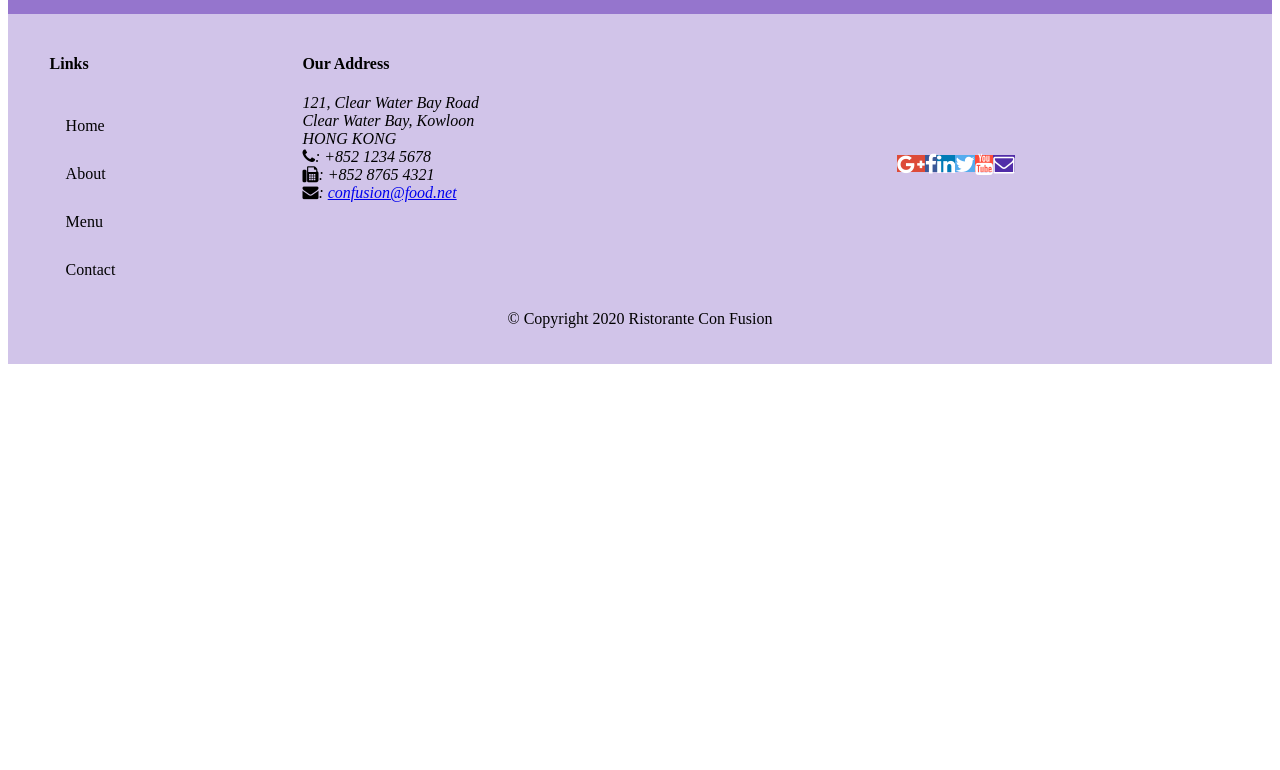
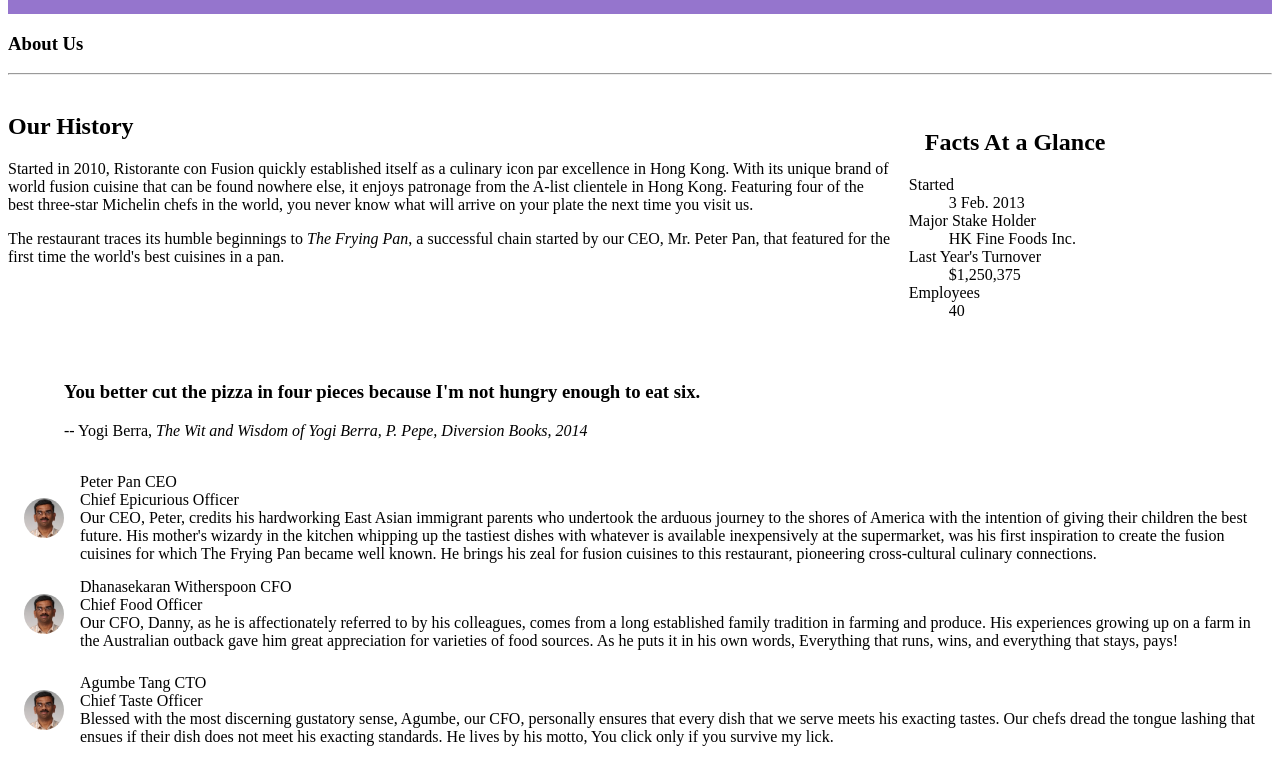
Before and after one commit to samridhiprasad19/my-angular-work, an Angular app: page /aboutus in a window 1280 px wide. Before the commit this address led to /. Shown: the part 300-1070 px from the top of the page. Before the commit the page ends 800 px from the top, so only its background shows below. Built offline with nearby package versions, Linux system fonts and the light colour scheme.

Commit message:
assignment2

```diff
--- a/src/app/about/about.component.html
+++ b/src/app/about/about.component.html
@@ -1,3 +1,63 @@
-<p>
-  about works!
-</p>
+<div class="container"
+  fxLayout="column"
+  fxLayoutGap="10px">
+
+  <div fxFlex>
+    <div>
+        <h3>About Us</h3>
+        <hr>
+    </div>
+  </div>
+
+  <div fxFlex>
+    <div fxLayout="column" fxLayout.gt-sm="row">
+      <div fxFlex="70">
+        <h2>Our History</h2>
+        <p>Started in 2010, Ristorante con Fusion quickly established itself as a culinary icon par excellence in Hong Kong. With its unique brand of world fusion cuisine that can be found nowhere else, it enjoys patronage from the A-list clientele in Hong Kong.  Featuring four of the best three-star Michelin chefs in the world, you never know what will arrive on your plate the next time you visit us.</p>
+        <p>The restaurant traces its humble beginnings to <em>The Frying Pan</em>, a successful chain started by our CEO, Mr. Peter Pan, that featured for the first time the world's best cuisines in a pan.</p>
+      </div>
+      <div fxFlex="30">
+        <mat-card>
+          <mat-card-header>
+            <mat-card-title>
+            <h2>Facts At a Glance</h2>
+            </mat-card-title>
+          </mat-card-header>
+          <mat-card-content>
+            <dl>
+              <dt>Started</dt>
+              <dd>3 Feb. 2013</dd>
+              <dt>Major Stake Holder</dt>
+              <dd>HK Fine Foods Inc.</dd>
+              <dt>Last Year's Turnover</dt>
+              <dd>$1,250,375</dd>
+              <dt>Employees</dt>
+              <dd>40</dd>
+            </dl>
+          </mat-card-content>
+        </mat-card>
+      </div>
+    </div>
+  </div>
+
+  <div fxFlex>
+    <mat-card>
+      <blockquote>
+        <h3>You better cut the pizza in four pieces because
+            I'm not hungry enough to eat six.</h3>
+        <footer>-- Yogi Berra,
+          <cite>The Wit and Wisdom of Yogi Berra,
+            P. Pepe, Diversion Books, 2014</cite>
+        </footer>
+      </blockquote>
+    </mat-card>
+  </div>
+  <div fxFlex>
+    <mat-list *ngFor="let leader of leaders">
+    <mat-list-item><img matListAvatar src="{{leader.image}}">
+    <h5 matLine>{{leader.name}} {{leader.abbr}} </h5>
+   <h6 matLine>{{leader.designation}}</h6>
+   <h6 matLine> {{leader.description}}</h6></mat-list-item>
+    </mat-list>
+  </div>
+</div>
--- a/src/app/about/about.component.ts
+++ b/src/app/about/about.component.ts
@@ -1,4 +1,6 @@
 import { Component, OnInit } from '@angular/core';
+import { Leader } from '../shared/leader';
+import { LeaderService } from '../services/leader.service';
 
 @Component({
   selector: 'app-about',
@@ -6,10 +8,11 @@ import { Component, OnInit } from '@angular/core';
   styleUrls: ['./about.component.scss']
 })
 export class AboutComponent implements OnInit {
-
-  constructor() { }
+  leaders:Leader[];
+  constructor(private leaderservice:LeaderService){ }
 
   ngOnInit() {
+  this.leaders = this.leaderservice.getLeaders();
   }
 
 }
--- a/src/app/app-routing/routes.ts
+++ b/src/app/app-routing/routes.ts
@@ -11,5 +11,6 @@ export const routes: Routes = [
   { path: 'menu',     component: MenuComponent },
   {path:'contactus', component:ContactComponent},
   { path: 'dishdetail/:id',component: DishdetailComponent },
+  {path:'aboutus',component:AboutComponent},
   { path: '', redirectTo: '/home', pathMatch: 'full' }
 ];
--- a/src/app/app.module.ts
+++ b/src/app/app.module.ts
@@ -11,6 +11,7 @@ import { AppComponent } from './app.component';
 import { DishService } from './services/dish.service';
 import { AppRoutingModule } from './app-routing/app-routing.module';
 import { PromotionsService } from './services/promotions.service';
+import { LeaderService } from './services/leader.service';
 import 'hammerjs';
 import { MenuComponent } from './menu/menu.component';
 import { DishdetailComponent } from './dishdetail/dishdetail.component';
@@ -42,7 +43,7 @@ import { ContactComponent } from './contact/contact.component';
     FlexLayoutModule,
     AppRoutingModule
   ],
-  providers: [DishService,PromotionsService],
+  providers: [DishService,PromotionsService,LeaderService],
   bootstrap: [AppComponent]
 })
 export class AppModule { }
--- a/src/app/footer/footer.component.html
+++ b/src/app/footer/footer.component.html
@@ -9,10 +9,10 @@
       <div fxFlex="40" fxFlexOffset="20px">
         <h4>Links</h4>
         <mat-list>
-          <mat-list-item><a mat-button>Home</a></mat-list-item>
-          <mat-list-item><a mat-button>About</a></mat-list-item>
-          <mat-list-item><a mat-button>Menu</a></mat-list-item>
-          <mat-list-item><a mat-button>Contact</a></mat-list-item>
+          <mat-list-item routerLink="/home"><a mat-button>Home</a></mat-list-item>
+          <mat-list-item routerLink="/aboutus"><a mat-button>About</a></mat-list-item>
+          <mat-list-item routerLink="/menu"><a mat-button>Menu</a></mat-list-item>
+          <mat-list-item routerLink="/contactus"><a mat-button>Contact</a></mat-list-item>
         </mat-list>
       </div>
       <div fxFlex="55">
--- a/src/app/header/header.component.html
+++ b/src/app/header/header.component.html
@@ -1,7 +1,7 @@
 <mat-toolbar color="primary">
   <span><img src="/assets/images/logo.png" height=30 width=41></span>
   <a mat-button routerLink="/home"><span class="fa fa-home fa-lg" routerLinkActive="active"></span> Home</a>
-  <a mat-button><span class="fa fa-info fa-lg" routerLinkActive="active"></span> About</a>
+  <a mat-button routerLink="/aboutus"><span class="fa fa-info fa-lg" routerLinkActive="active"></span> About</a>
   <a mat-button routerLink="/menu"><span class="fa fa-list fa-lg" routerLinkActive="active"></span> Menu</a>
   <a mat-button routerLink="/contactus"><span class="fa fa-address-card fa-lg"  routerLinkActive="active"></span> Contact</a>
 </mat-toolbar>
--- a/src/app/header/header.component.ts
+++ b/src/app/header/header.component.ts
@@ -1,5 +1,4 @@
 import { Component, OnInit } from '@angular/core';
-
 @Component({
   selector: 'app-header',
   templateUrl: './header.component.html',
--- a/src/app/home/home.component.html
+++ b/src/app/home/home.component.html
@@ -32,5 +32,19 @@
     </p>
   </mat-card-content>
 </mat-card>
+<mat-card *ngIf="leader" fxFlex>
+  <mat-card-header>
+    <div mat-card-avatar></div>
+    <mat-card-title>
+      <h3>{{leader.name | uppercase}}</h3>
+    </mat-card-title>
+  </mat-card-header>
+  <img mat-card-image src={{leader.image}} alt={{leader.name}}>
+  <mat-card-content>
+    <h3> {{leader.designation}}</h3>
+    <p>{{leader.description}}
+    </p>
+  </mat-card-content>
+</mat-card>
 
 </div>
--- a/src/app/home/home.component.ts
+++ b/src/app/home/home.component.ts
@@ -3,6 +3,9 @@ import { Dish } from '../shared/dish';
 import { DishService } from '../services/dish.service';
 import { Promotion } from '../shared/promotion';
 import { PromotionsService } from '../services/promotions.service';
+import { LeaderService } from '../services/leader.service';
+import { Leader} from '../shared/leader';
+
 @Component({
   selector: 'app-home',
   templateUrl: './home.component.html',
@@ -11,12 +14,13 @@ import { PromotionsService } from '../services/promotions.service';
 export class HomeComponent implements OnInit {
    dish: Dish;
   promotion: Promotion;
-  constructor(private dishservice: DishService,
-    private promotionservice: PromotionsService) { }
+  leader:Leader;
+  constructor(private dishservice: DishService,private promotionservice: PromotionsService , private leaderservice:LeaderService) { }
 
   ngOnInit() {
    this.dish = this.dishservice.getFeaturedDish();
     this.promotion = this.promotionservice.getFeaturedPromotion();
+    this.leader=this.leaderservice.getFeaturedleaders();
   }
 
 }
--- /dev/null
+++ b/src/app/services/leader.service.ts
@@ -0,0 +1,21 @@
+import { Injectable } from '@angular/core';
+import { Leader } from '../shared/leader';
+import { LEADERS } from '../shared/leaders';
+
+@Injectable({
+  providedIn: 'root'
+})
+export class LeaderService {
+getLeaders(): Leader[] {
+    return LEADERS;
+    }
+ getLeader(id: number): Leader {
+    return LEADERS.filter((leader) => (leader.id === id))[0];
+  }
+
+getFeaturedleaders(): Leader {
+    return LEADERS.filter((leader) => leader.featured)[0];
+  }
+
+  constructor() { }
+}
--- /dev/null
+++ b/src/app/shared/leader.ts
@@ -0,0 +1,9 @@
+export class Leader{
+  id:string;
+  name:string;
+  image:string;
+  designation:string
+  abbr:string
+  featured:boolean;
+  description:string;
+}
--- /dev/null
+++ b/src/app/shared/leaders.ts
@@ -0,0 +1,43 @@
+import {Leader} from './leader';
+export const LEADERS:Leader[]= [
+    {
+      id: '0',
+      name: 'Peter Pan',
+      image: '/assets/images/alberto.png',
+      designation: 'Chief Epicurious Officer',
+      abbr: 'CEO',
+      featured: false,
+      // tslint:disable-next-line:max-line-length
+      description: 'Our CEO, Peter, credits his hardworking East Asian immigrant parents who undertook the arduous journey to the shores of America with the intention of giving their children the best future. His mother\'s wizardy in the kitchen whipping up the tastiest dishes with whatever is available inexpensively at the supermarket, was his first inspiration to create the fusion cuisines for which The Frying Pan became well known. He brings his zeal for fusion cuisines to this restaurant, pioneering cross-cultural culinary connections.'
+    },
+    {
+      id: '1',
+      name: 'Dhanasekaran Witherspoon',
+      image: '/assets/images/alberto.png',
+      designation: 'Chief Food Officer',
+      abbr: 'CFO',
+      featured: false,
+      // tslint:disable-next-line:max-line-length
+      description: 'Our CFO, Danny, as he is affectionately referred to by his colleagues, comes from a long established family tradition in farming and produce. His experiences growing up on a farm in the Australian outback gave him great appreciation for varieties of food sources. As he puts it in his own words, Everything that runs, wins, and everything that stays, pays!'
+    },
+    {
+      id: '2',
+      name: 'Agumbe Tang',
+      image: '/assets/images/alberto.png',
+      designation: 'Chief Taste Officer',
+      abbr: 'CTO',
+      featured: false,
+      // tslint:disable-next-line:max-line-length
+      description: 'Blessed with the most discerning gustatory sense, Agumbe, our CFO, personally ensures that every dish that we serve meets his exacting tastes. Our chefs dread the tongue lashing that ensues if their dish does not meet his exacting standards. He lives by his motto, You click only if you survive my lick.'
+    },
+    {
+      id: '3',
+      name: 'Alberto Somayya',
+      image: '/assets/images/alberto.png',
+      designation: 'Executive Chef',
+      abbr: 'EC',
+      featured: true,
+      // tslint:disable-next-line:max-line-length
+      description: 'Award winning three-star Michelin chef with wide International experience having worked closely with whos-who in the culinary world, he specializes in creating mouthwatering Indo-Italian fusion experiences. He says, Put together the cuisines from the two craziest cultures, and you get a winning hit! Amma Mia!'
+    }
+  ];
```
Also changed, not shown: 1 other file (tests, documents, lock files or other folders).
